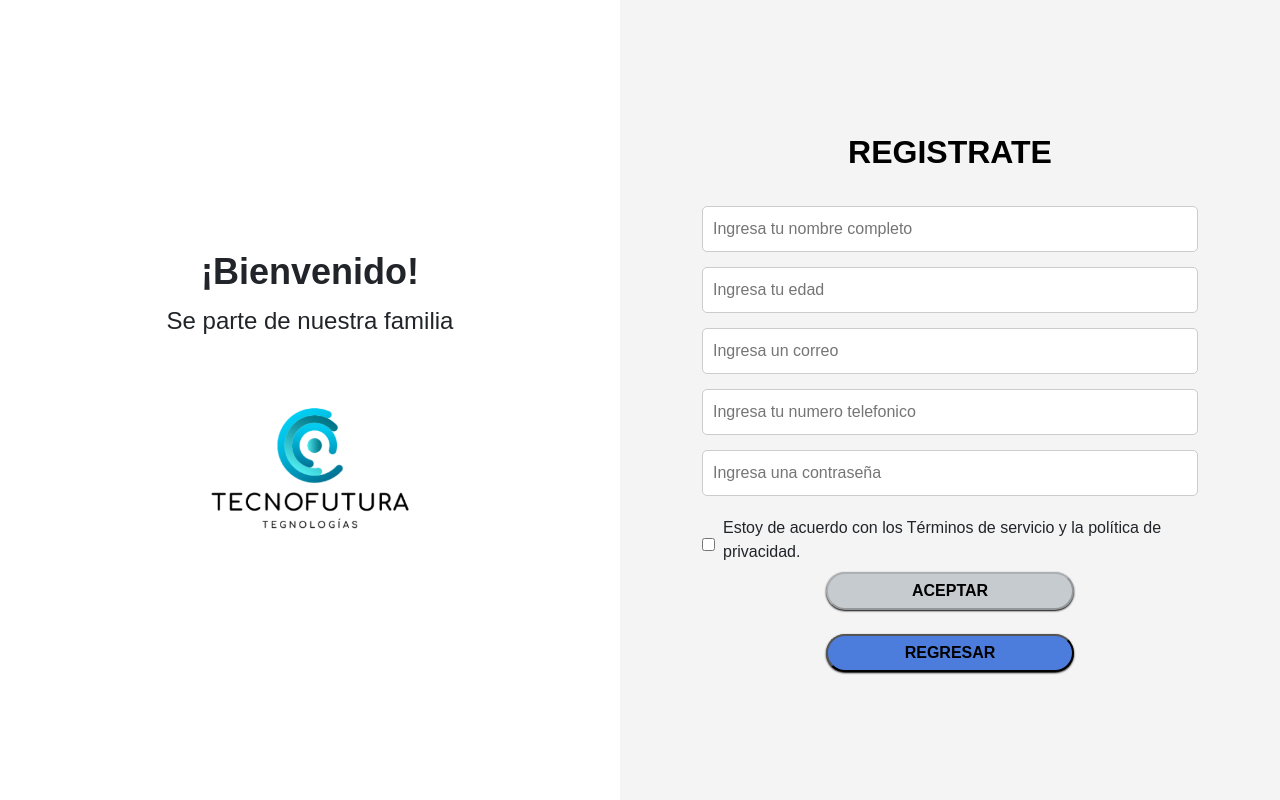
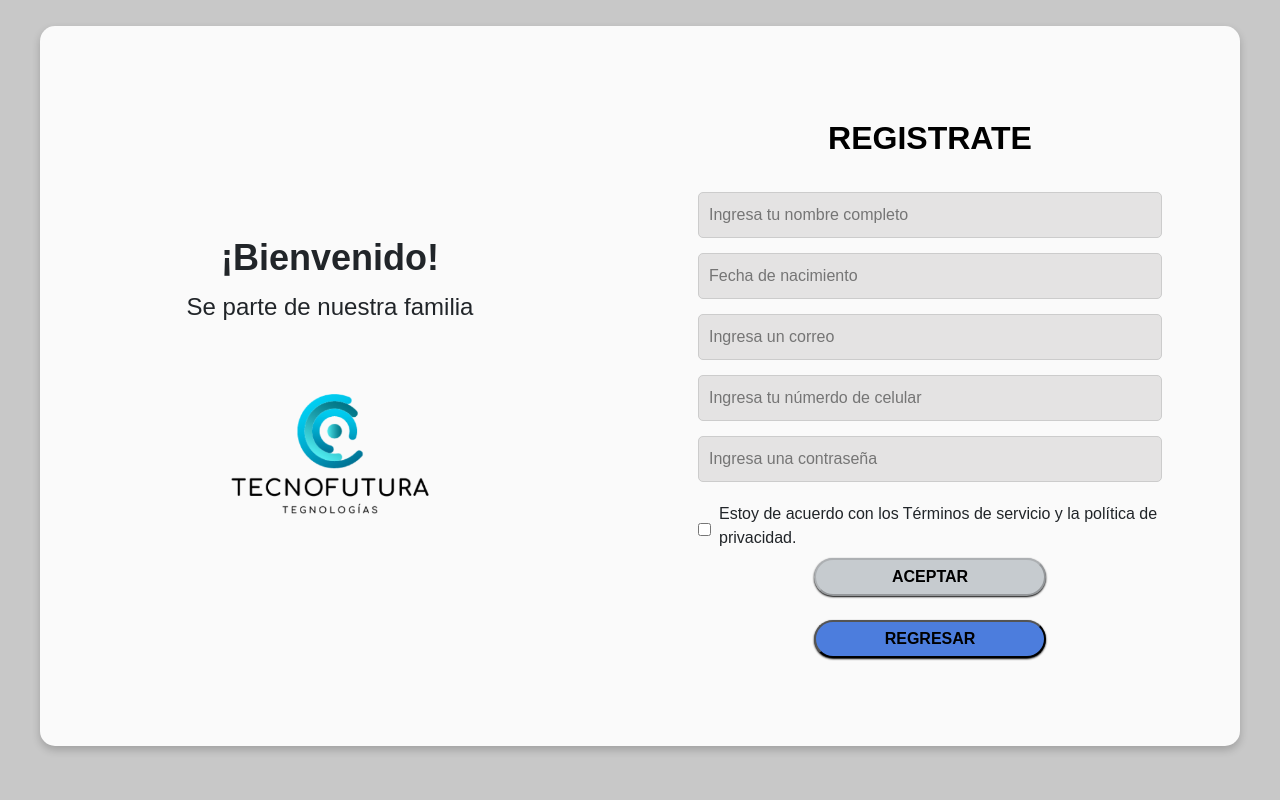
Before and after one commit to maximiliano1401/TecnoFutura, a PHP site: page /HTML/registro.php in a window 1280 px wide. Run offline with PHP 8.4, Linux system fonts and the light colour scheme.

Commit message:
registro css

```diff
--- a/CSS/registrousuarios.css
+++ b/CSS/registrousuarios.css
@@ -2,17 +2,24 @@ body {
     margin: 0;
     padding: 0;
     font-family: Arial, sans-serif;
-    background-color: #f4f4f4;
+    background-color: #C8C8C8;
 }
 
 .registro-container {
     display: flex;
-    height: 100vh;
+    height: 90vh; /* Altura un poco menor que el 100% de la pantalla */
+    max-width: 1200px; /* Ancho máximo del contenedor */
+    margin: auto; /* Centra el contenedor horizontal y verticalmente */
+    margin-top: 2%;
+    background-color: #FAFAFA; /* Color de fondo sólido */
+    border-radius: 15px; /* Bordes redondeados para darle un diseño más limpio */
+    box-shadow: 0px 4px 8px rgba(0, 0, 0, 0.2); /* Sombra para destacar el contenedor */
 }
+
 
 .logo-section {
     flex: 1;
-    background-color: #fff;
+    /* background-color: #fff; */
     display: flex;
     flex-direction: column;
     justify-content: center;  /* Centrado horizontal */
@@ -64,6 +71,10 @@ body {
     margin-bottom: 15px;
 }
 
+.input input {
+    background-color: #8a868633;
+}
+
 .input-field {
     width: 100%;
     padding: 10px;
--- a/HTML/registro.php
+++ b/HTML/registro.php
@@ -27,13 +27,13 @@
                     <input type="text" id="nombre" name="nombre" class="input-field" placeholder="Ingresa tu nombre completo" required>
                 </div>
                 <div class="input">
-                    <input type="number" id="edad" name="edad" min="0" class="input-field" placeholder="Ingresa tu edad" required>
+                    <input type="number" id="edad" name="edad" min="0" class="input-field" placeholder="Fecha de nacimiento" required>
                 </div>
                 <div class="input">
                     <input type="email" id="correo" name="correo" class="input-field" placeholder="Ingresa un correo" required>
                 </div>
                 <div class="input">
-                    <input type="number" id="numero" name="numero" min="0" class="input-field" placeholder="Ingresa tu numero telefonico" required>
+                    <input type="number" id="numero" name="numero" min="0" class="input-field" placeholder="Ingresa tu númerdo de celular" required>
                 </div>
                 <div class="input password">
                     <input type="password" id="contrasena" name="contrasena" class="input-field" placeholder="Ingresa una contraseña" required>
```
